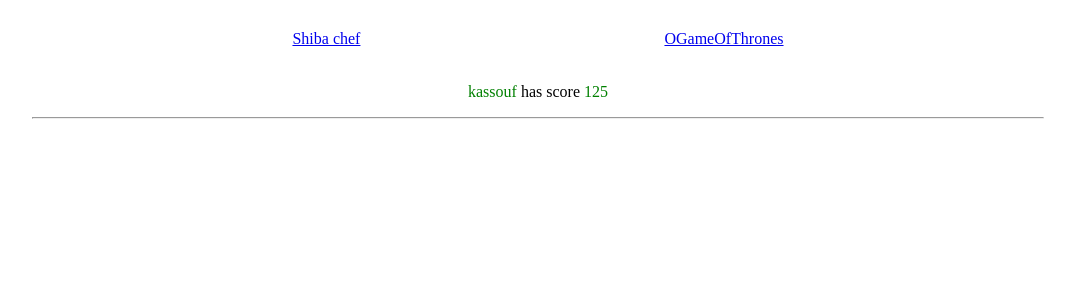
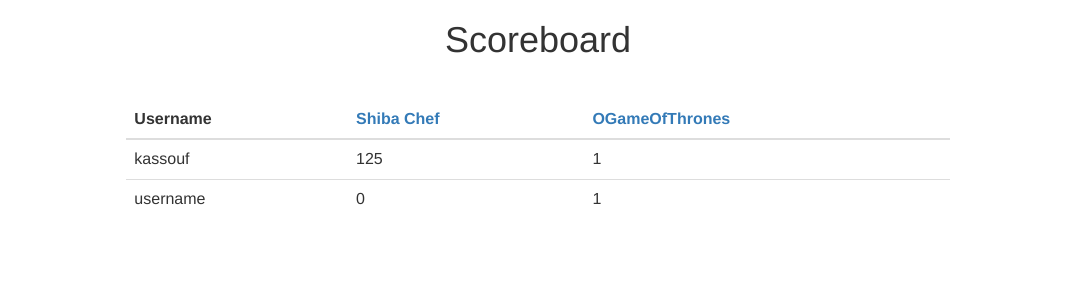
Before and after one commit to universiteit/GameApplication, a Flask app: page /scoreboard/ in a window 1280 px wide. Shown: the top 300 px of the page, without its empty margins (102-1177 px from the left). Run offline with Flask 2, Linux system fonts and the light colour scheme; data comes from the database, SQL or seed files in the repository; some libraries are stand-ins or nearby versions.

Commit message:
Merged scoreboards into one view

```diff
--- a/app/dashboard/__init__.py
+++ b/app/dashboard/__init__.py
@@ -8,6 +8,7 @@ from app.RTS.models.town import Town
 from app.RTS.models.player import Player
 
 from app.auth.attributes import secure
+from collections import OrderedDict
 
 dashboard = Blueprint('Dashboard', __name__, template_folder='templates', static_folder='static')
 
@@ -22,7 +23,10 @@ def generate_shiba_chef_score():
                 .add_columns(User.username, Highscore.highscore)\
                 .order_by(Highscore.highscore.desc())\
                 .all()
-    return [{'name': x.username, 'score': x.highscore} for x in all]
+    dic = {}
+    for element in all:
+        dic[element.username] = element.highscore
+    return dic
 
 def generate_ogot_score():
 
@@ -33,19 +37,31 @@ def generate_ogot_score():
                 .group_by(User.username)\
                 .order_by(score.desc())\
                 .all()
-    return [{'name': x.username, 'score': x[2]} for x in all]
+    #return [{'username': x.username, 'score_ogot': x[2]} for x in all]
+    dic = {}
+    for element in all:
+        dic[element.username] = element[2]
+    return dic
+
 
 
 @dashboard.route('scoreboard/', methods=['GET'])
 def scoreboard():
     default = 'shiba_chef'
-    selected_list = request.args.get('game', default)
+    order_by = request.args.get('order_by', default)
 
-    func = None
-    if selected_list == 'ogot':
-        func = generate_ogot_score
-    else:
-        func = generate_shiba_chef_score
+    ogot_scores = generate_ogot_score()
+    shiba_scores = generate_shiba_chef_score()
 
-    scores = func()
+    scores = {}
+    for key in ogot_scores:
+        scores[key] = { 'ogot' : ogot_scores[key], 'shiba_chef' : 0 }
+    for key in shiba_scores:
+        if key in scores:
+            scores[key]['shiba_chef'] = shiba_scores[key]
+        else:
+            scores[key] = { 'ogot' : 0, 'shiba_chef': shiba_scores[key] }
+
+    scores = sorted(scores.items(), key=lambda x: x[1][order_by], reverse=True)
+    scores = OrderedDict(scores)
     return render_template('scoreboard.html', aids_list=scores)
--- a/app/dashboard/templates/scoreboard.html
+++ b/app/dashboard/templates/scoreboard.html
@@ -1,8 +1,10 @@
 <html>
-    <head></head>
+    <head>
+        <link href="https://maxcdn.bootstrapcdn.com/bootstrap/3.3.7/css/bootstrap.min.css" rel="stylesheet" integrity="sha384-BVYiiSIFeK1dGmJRAkycuHAHRg32OmUcww7on3RYdg4Va+PmSTsz/K68vbdEjh4u" crossorigin="anonymous">
+    </head>
 
     <body>
-        <div style="margin: 0 auto; width: 80%; text-align: center; margin-top: 30px;">
+        <!--<div style="margin: 0 auto; width: 80%; text-align: center; margin-top: 30px;">
             <a style="margin-right: 300px;" href='/scoreboard?game=shiba_chef'>Shiba chef</a>
             <a href='/scoreboard?game=ogot'>OGameOfThrones</a>
         <div>
@@ -11,7 +13,33 @@
                 <p><span style="color: green;">{{ aids.name }}</span> has score <span style="color: green">{{ aids.score }}</span></p>
             <hr>
             {% endfor %}
+        </div>-->
+
+        <h1 style="text-align: center">Scoreboard</h1>
+
+        <div style="margin-top: 30px" class="col-xs-8 col-xs-offset-2">
+            <table class="table table-hover">
+                <thead>
+                    <tr>
+                        <th>Username</th>
+                        <th><a href="?order_by=shiba_chef">Shiba Chef</a></th>
+                        <th><a href="?order_by=ogot">OGameOfThrones</a></th>
+                    </tr>
+                </thead>
+                <tbody>
+                    {% for key, value in aids_list.items() %}
+                    <tr>
+                        <td>{{ key }}</td>
+                        <td>{{ value.shiba_chef }}</td>
+                        <td>{{ value.ogot }}</td>
+                    </tr>
+                    {% endfor %}
+                </tbody>
+            </table>
         </div>
+
+
+        <script src="https://maxcdn.bootstrapcdn.com/bootstrap/3.3.7/js/bootstrap.min.js" integrity="sha384-Tc5IQib027qvyjSMfHjOMaLkfuWVxZxUPnCJA7l2mCWNIpG9mGCD8wGNIcPD7Txa" crossorigin="anonymous"></script>
     </body>
 
 </html>
```
